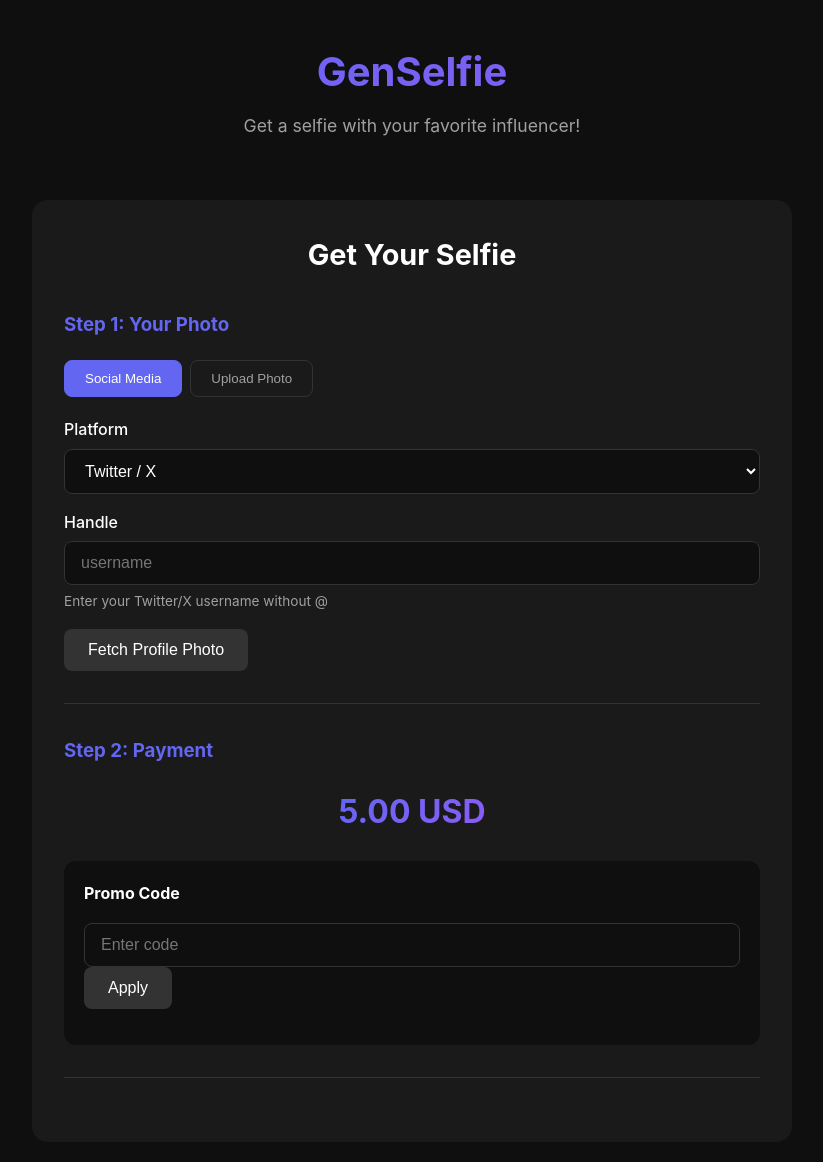
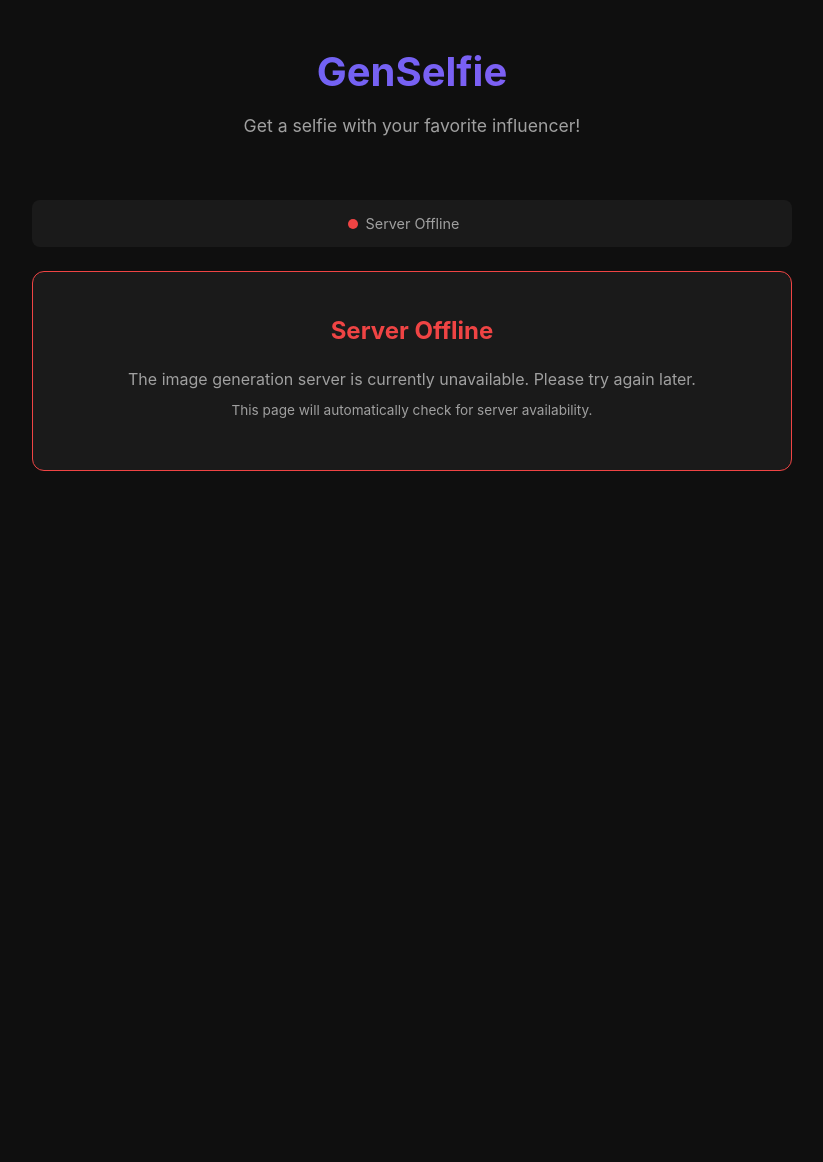
Before and after one commit to ValyrianTech/genselfie, a FastAPI app: page / in a window 1280 px wide. Shown: the whole page, without its empty margins (228-1051 px from the left). After the commit the page ends 471 px from the top, so only its background shows below. Run offline with FastAPI, Linux system fonts and the light colour scheme; data comes from the database, SQL or seed files in the repository; data that the repository does not hold is empty; some libraries are stand-ins or nearby versions.

Commit message:
Add server status indicator with queue size and offline message on main page

```diff
--- a/routers/public.py
+++ b/routers/public.py
@@ -10,7 +10,7 @@ from config import settings as app_settings
 from database import get_db, Settings, InfluencerImage, Generation, PromoCode
 from services.social import fetch_profile_image
 from services.codes import validate_and_consume_code
-from services.comfyui import generate_selfie, get_generation_status
+from services.comfyui import generate_selfie, get_generation_status, get_queue_status
 from services.payments import create_stripe_payment, create_lightning_invoice, check_payment_status
 
 router = APIRouter(tags=["public"])
@@ -45,6 +45,40 @@ async def home(request: Request, db: AsyncSession = Depends(get_db)):
         "request": request,
         "settings": settings,
         "examples": examples,
+    })
+
+
+@router.get("/api/server-status")
+async def server_status():
+    """Check ComfyUI server status and queue size."""
+    import httpx
+
+    # Directly check if ComfyUI is reachable
+    try:
+        async with httpx.AsyncClient() as client:
+            response = await client.get(
+                f"{app_settings.comfyui_url}/queue",
+                timeout=5.0
+            )
+            if response.status_code == 200:
+                queue = response.json()
+                pending = len(queue.get("queue_pending", []))
+                running = len(queue.get("queue_running", []))
+
+                return JSONResponse({
+                    "online": True,
+                    "queue_pending": pending,
+                    "queue_running": running,
+                    "queue_total": pending + running
+                })
+    except Exception:
+        pass
+
+    return JSONResponse({
+        "online": False,
+        "queue_pending": 0,
+        "queue_running": 0,
+        "queue_total": 0
     })
 
 
--- a/static/css/style.css
+++ b/static/css/style.css
@@ -71,6 +71,71 @@ body {
     color: var(--text-muted);
     font-size: 1.1rem;
     margin-top: 8px;
+}
+
+/* Server Status */
+.server-status {
+    display: flex;
+    align-items: center;
+    justify-content: center;
+    gap: 8px;
+    padding: 12px 20px;
+    background: var(--card-bg);
+    border-radius: 8px;
+    margin-bottom: 24px;
+    font-size: 0.9rem;
+}
+
+.status-indicator {
+    width: 10px;
+    height: 10px;
+    border-radius: 50%;
+    background: var(--text-muted);
+    animation: pulse 2s infinite;
+}
+
+.status-indicator.online {
+    background: var(--success-color);
+}
+
+.status-indicator.offline {
+    background: var(--error-color);
+    animation: none;
+}
+
+@keyframes pulse {
+    0%, 100% { opacity: 1; }
+    50% { opacity: 0.5; }
+}
+
+.status-text {
+    color: var(--text-muted);
+}
+
+.queue-info {
+    color: var(--text-muted);
+    padding-left: 8px;
+    border-left: 1px solid var(--border-color);
+}
+
+/* Offline Message */
+.offline-message {
+    text-align: center;
+    padding: 40px 20px;
+    background: var(--card-bg);
+    border-radius: 12px;
+    border: 1px solid var(--error-color);
+    margin-bottom: 24px;
+}
+
+.offline-content h2 {
+    color: var(--error-color);
+    margin-bottom: 16px;
+}
+
+.offline-content p {
+    color: var(--text-muted);
+    margin-bottom: 8px;
 }
 
 /* Examples Gallery */
--- a/static/js/app.js
+++ b/static/js/app.js
@@ -1,6 +1,53 @@
 // GenSelfie Frontend Application
 
+// Check server status
+async function checkServerStatus() {
+    const indicator = document.getElementById('status-indicator');
+    const statusText = document.getElementById('status-text');
+    const queueInfo = document.getElementById('queue-info');
+    const generateSection = document.getElementById('generate-section');
+    const offlineMessage = document.getElementById('offline-message');
+
+    if (!indicator || !statusText) return;
+
+    try {
+        const response = await fetch('/api/server-status');
+        const data = await response.json();
+
+        if (data.online) {
+            indicator.className = 'status-indicator online';
+            statusText.textContent = 'Server Online';
+            if (data.queue_total > 0) {
+                queueInfo.textContent = `Queue: ${data.queue_total} job${data.queue_total > 1 ? 's' : ''}`;
+            } else {
+                queueInfo.textContent = 'Queue: Empty';
+            }
+            // Show form, hide offline message
+            if (generateSection) generateSection.style.display = 'block';
+            if (offlineMessage) offlineMessage.style.display = 'none';
+        } else {
+            indicator.className = 'status-indicator offline';
+            statusText.textContent = 'Server Offline';
+            queueInfo.textContent = '';
+            // Hide form, show offline message
+            if (generateSection) generateSection.style.display = 'none';
+            if (offlineMessage) offlineMessage.style.display = 'block';
+        }
+    } catch (error) {
+        indicator.className = 'status-indicator offline';
+        statusText.textContent = 'Server Unavailable';
+        queueInfo.textContent = '';
+        // Hide form, show offline message
+        if (generateSection) generateSection.style.display = 'none';
+        if (offlineMessage) offlineMessage.style.display = 'block';
+    }
+}
+
 document.addEventListener('DOMContentLoaded', function() {
+    // Check status on load and periodically
+    checkServerStatus();
+    setInterval(checkServerStatus, 10000); // Every 10 seconds
+
     // State
     let state = {
         platform: 'twitter',
--- a/templates/index.html
+++ b/templates/index.html
@@ -20,6 +20,13 @@
         </div>
     </header>
 
+    <!-- Server Status -->
+    <div class="server-status" id="server-status">
+        <span class="status-indicator" id="status-indicator"></span>
+        <span class="status-text" id="status-text">Checking server...</span>
+        <span class="queue-info" id="queue-info"></span>
+    </div>
+
     <!-- Examples Gallery -->
     {% if examples %}
     <section class="examples">
@@ -34,8 +41,17 @@
     </section>
     {% endif %}
 
-    <!-- Generation Form -->
-    <section class="generate-section">
+    <!-- Offline Message (shown by default until status is checked) -->
+    <section class="offline-message" id="offline-message">
+        <div class="offline-content">
+            <h2>Server Offline</h2>
+            <p>The image generation server is currently unavailable. Please try again later.</p>
+            <p class="help-text">This page will automatically check for server availability.</p>
+        </div>
+    </section>
+
+    <!-- Generation Form (hidden by default until server is confirmed online) -->
+    <section class="generate-section" id="generate-section" style="display: none;">
         <h2>Get Your Selfie</h2>
 
         <!-- Step 1: Profile Image -->
```
